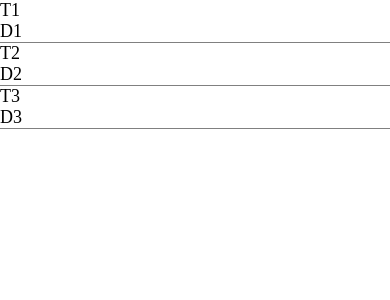
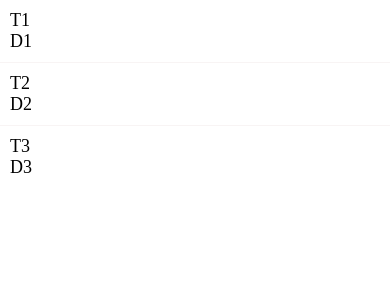
Before and after one commit to SaishJ/React-Native-Basics, a React Native app: screen / in a window 390 px wide. Shown: the top 300 px of the page. Built offline with nearby package versions, Linux system fonts and the light colour scheme.

Commit message:
:heavy_minus_sign: Seprator
Seprator

```diff
--- a/App.js
+++ b/App.js
@@ -1,5 +1,6 @@
 import { SafeAreaView, FlatList, Platform, StatusBar } from "react-native";
 import ListItem from "./app/components/ListItem";
+import Seprator from "./app/components/Seprator";
 
 const data = [
   {
@@ -35,6 +36,7 @@ export default function App() {
           <ListItem title={item.title} description={item.description} />
         )}
         keyExtractor={(item) => item.id}
+        ItemSeparatorComponent={Seprator}
       />
     </SafeAreaView>
   );
--- a/app/components/ListItem.js
+++ b/app/components/ListItem.js
@@ -3,7 +3,7 @@ import AppText from "./AppText";
 
 const ListItem = ({ title, description }) => {
   return (
-    <View style={{ borderBottomWidth: 1, borderColor: "grey" }}>
+    <View style={{ padding: 10 }}>
       <AppText>{title}</AppText>
       <AppText>{description}</AppText>
     </View>
--- /dev/null
+++ b/app/components/Seprator.js
@@ -0,0 +1,16 @@
+import { View, StyleSheet } from "react-native";
+import React from "react";
+
+const Seprator = () => {
+  return <View style={styles.seprator} />;
+};
+
+const styles = StyleSheet.create({
+  seprator: {
+    width: "100%",
+    height: 1,
+    backgroundColor: "#f8f4f4",
+  },
+});
+
+export default Seprator;
```
Also changed, not shown: 1 other file (tests, documents, lock files or other folders).
